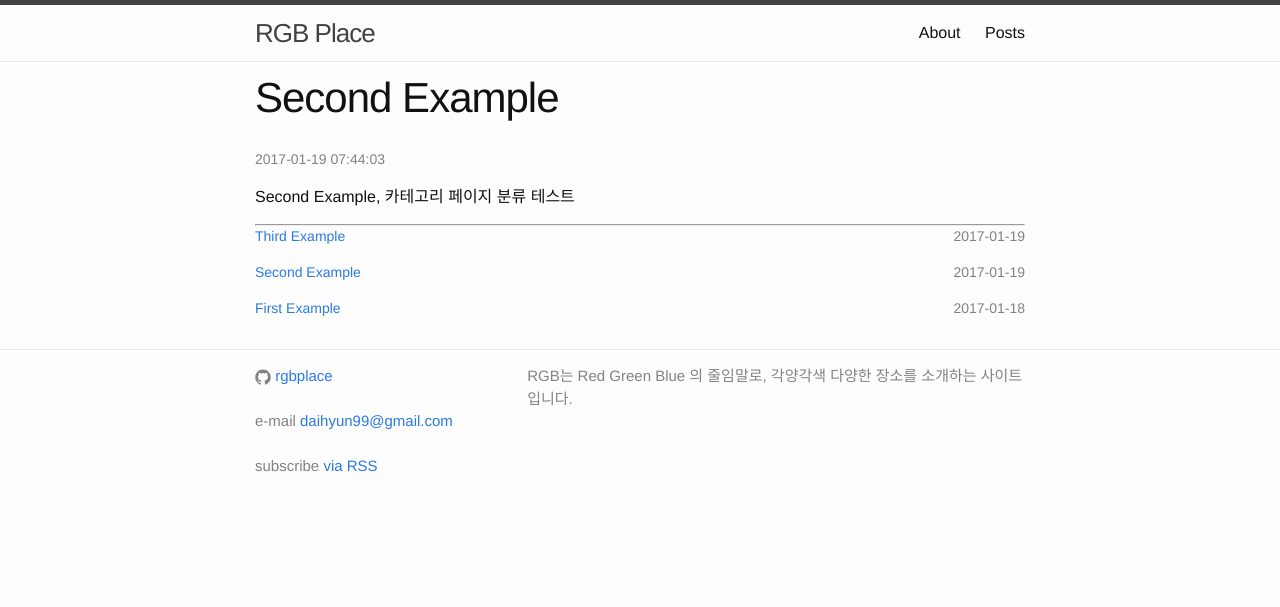
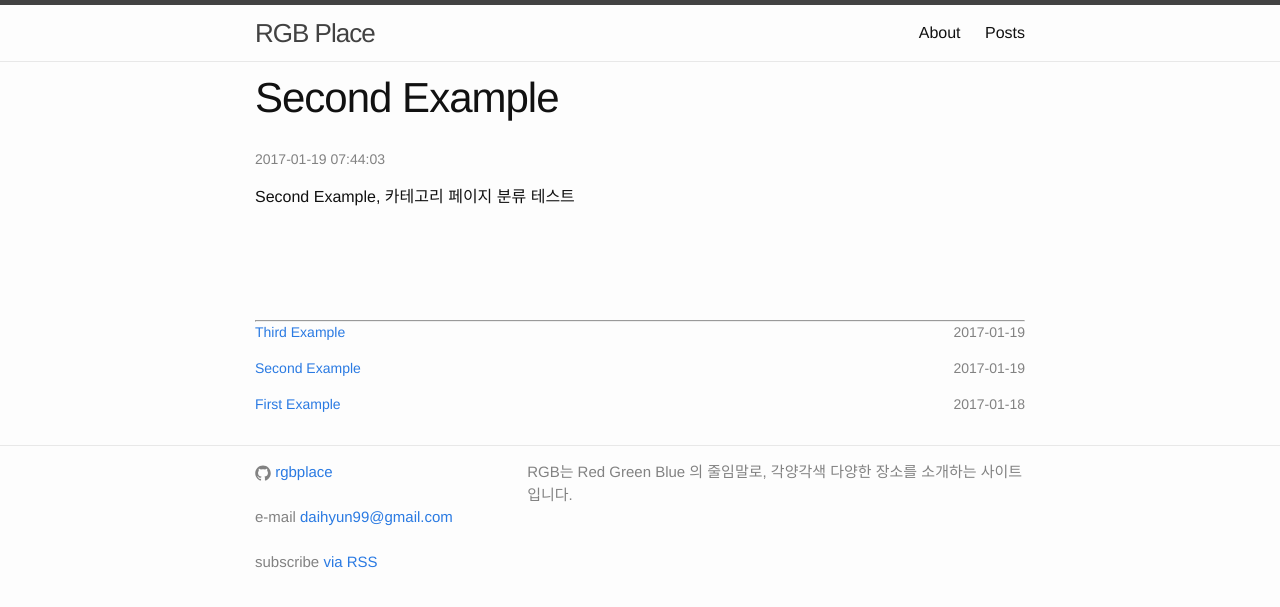
Before and after one commit to 6lueparr0t/about-rgbplace, a Jekyll site: the page built from _posts/example/0pages/2017-01-20-Second-Example.markdown, in a window 1280 px wide. Shown: the top 607 px of the page. Built offline with Jekyll 4.4.1, drawn with Linux system fonts in a browser that asks for light colours; comment, search, counter and statistics services are not loaded.

Commit message:
Update disqus_comments.html

```diff
--- a/_includes/disqus_comments.html
+++ b/_includes/disqus_comments.html
@@ -1,5 +1,7 @@
 {% if page.comments != false and jekyll.environment == "production" %}
-<div id="disqus_thread"></div>
+<div id="disqus_thread">
+<br/><br/><br/><br/>
+</div>
 <script>
 
 /**
```
